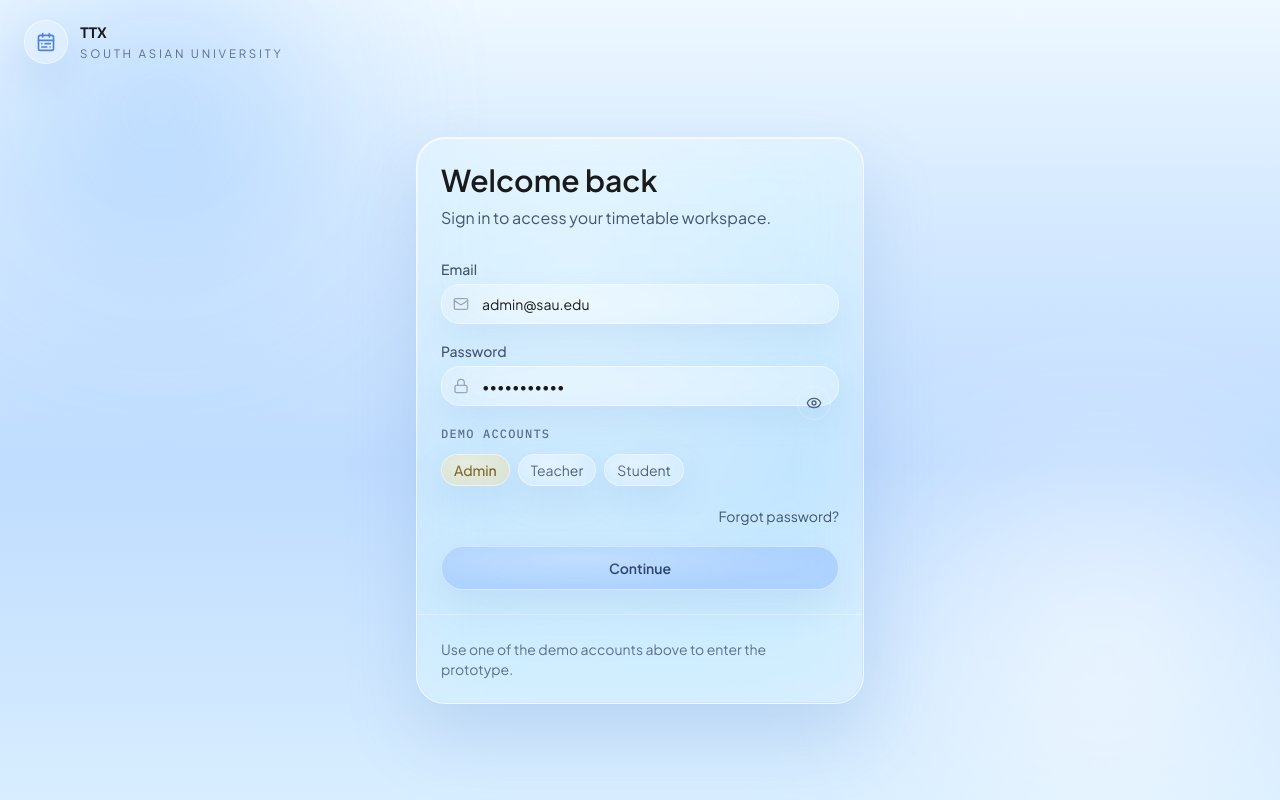
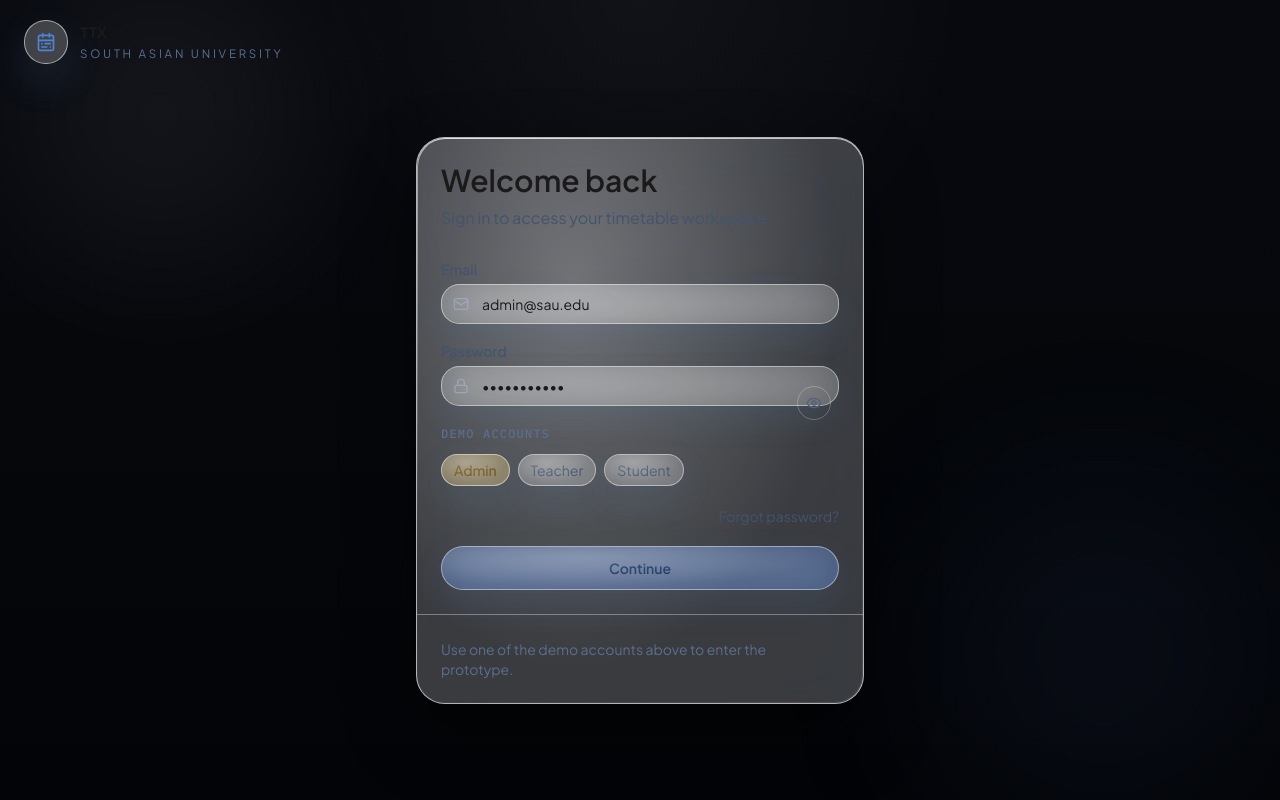
Before and after one commit to potlasrisharan/intelligent-timetable-generator, a Next.js app: page /auth/login in a window 1280 px wide. Built offline with nearby package versions, Linux system fonts and the light colour scheme; no server answers.

Commit message:
Tone down glass wallpaper to dark backdrop

```diff
--- a/app/globals.css
+++ b/app/globals.css
@@ -6,8 +6,8 @@
   --font-plus-jakarta: "Plus Jakarta Sans";
   --font-space-grotesk: "Space Grotesk";
   --font-ibm-plex-mono: "IBM Plex Mono";
-  --background: #dff0ff;
-  --foreground: #1a1a1a;
+  --background: #06080d;
+  --foreground: #eef2fb;
   --card: rgba(255, 255, 255, 0.18);
   --card-foreground: #1a1a1a;
   --popover: rgba(255, 255, 255, 0.2);
@@ -44,8 +44,8 @@
   --surface-soft: rgba(255, 255, 255, 0.14);
   --line-subtle: rgba(255, 255, 255, 0.46);
   --line-strong: rgba(255, 255, 255, 0.62);
-  --glow-silver: rgba(126, 176, 255, 0.16);
-  --glow-amber: rgba(255, 214, 115, 0.22);
+  --glow-silver: rgba(255, 255, 255, 0.1);
+  --glow-amber: rgba(255, 214, 115, 0.16);
   --success: #34d399;
   --warning: #fbbf24;
   --danger: #fb7185;
@@ -55,7 +55,7 @@
   --glass-panel-bg: rgba(255, 255, 255, 0.18);
   --glass-panel-bg-strong: rgba(255, 255, 255, 0.22);
   --glass-panel-bg-soft: rgba(255, 255, 255, 0.15);
-  --glass-shadow: 0 30px 70px rgba(101, 142, 201, 0.22);
+  --glass-shadow: 0 30px 70px rgba(0, 0, 0, 0.42);
 }
 
 @theme inline {
@@ -114,7 +114,8 @@
     min-height: 100vh;
     position: relative;
     background:
-      linear-gradient(180deg, #eef8ff 0%, #d9ecff 22%, #bfdcff 58%, #d8eeff 100%);
+      radial-gradient(circle at top, rgba(255, 255, 255, 0.04), transparent 32%),
+      linear-gradient(180deg, #07090f 0%, #05070b 48%, #030407 100%);
     font-feature-settings: "cv03", "cv04", "cv11";
   }
 
@@ -135,7 +136,7 @@
     left: -4rem;
     width: 28rem;
     height: 28rem;
-    background: radial-gradient(circle, rgba(121, 182, 255, 0.58), transparent 70%);
+    background: radial-gradient(circle, rgba(255, 255, 255, 0.1), transparent 70%);
   }
 
   body::after {
@@ -143,12 +144,12 @@
     bottom: -8rem;
     width: 34rem;
     height: 34rem;
-    background: radial-gradient(circle, rgba(255, 255, 255, 0.85), transparent 72%);
+    background: radial-gradient(circle, rgba(79, 110, 173, 0.12), transparent 72%);
   }
 
   ::selection {
-    background: rgba(115, 171, 255, 0.25);
-    color: var(--glass-text-strong);
+    background: rgba(255, 255, 255, 0.18);
+    color: #ffffff;
   }
 
   h1,
@@ -205,15 +206,15 @@
     border: 0.5px solid var(--line-strong);
     box-shadow:
       inset 0 1px 0 rgba(255, 255, 255, 0.56),
-      0 20px 48px rgba(101, 142, 201, 0.16);
+      0 20px 48px rgba(0, 0, 0, 0.3);
     backdrop-filter: blur(28px) saturate(160%);
     -webkit-backdrop-filter: blur(28px) saturate(160%);
   }
 
   .grid-mask {
     background-image:
-      linear-gradient(to right, rgba(255, 255, 255, 0.14) 1px, transparent 1px),
-      linear-gradient(to bottom, rgba(255, 255, 255, 0.14) 1px, transparent 1px);
+      linear-gradient(to right, rgba(255, 255, 255, 0.06) 1px, transparent 1px),
+      linear-gradient(to bottom, rgba(255, 255, 255, 0.06) 1px, transparent 1px);
     background-size: 44px 44px;
     mask-image: radial-gradient(circle at center, black 42%, transparent 100%);
   }
@@ -258,9 +259,9 @@
     padding: 1px;
     background: linear-gradient(
       135deg,
-      rgba(255, 255, 255, 0.75),
+      rgba(255, 255, 255, 0.68),
       transparent 40%,
-      rgba(167, 206, 255, 0.38)
+      rgba(255, 255, 255, 0.16)
     );
     -webkit-mask:
       linear-gradient(#fff 0 0) content-box,
@@ -284,7 +285,7 @@
   }
 
   .metric-glow-silver {
-    box-shadow: 0 0 0 1px rgba(255, 255, 255, 0.46), 0 18px 44px rgba(121, 182, 255, 0.16);
+    box-shadow: 0 0 0 1px rgba(255, 255, 255, 0.46), 0 18px 44px rgba(255, 255, 255, 0.08);
   }
 
   .metric-glow-amber {
--- a/components/shared/dotted-surface.tsx
+++ b/components/shared/dotted-surface.tsx
@@ -20,7 +20,7 @@ export function DottedSurface({ className }: { className?: string }) {
     }
 
     const scene = new THREE.Scene()
-    scene.fog = new THREE.Fog(0xddeeff, 1800, 8200)
+    scene.fog = new THREE.Fog(0x05070b, 1800, 8200)
 
     const camera = new THREE.PerspectiveCamera(
       58,
@@ -54,7 +54,7 @@ export function DottedSurface({ className }: { className?: string }) {
           y * separation - (amountY * separation) / 2,
         )
 
-        colors.push(0.47, 0.68, 0.96)
+        colors.push(0.82, 0.86, 0.94)
       }
     }
 
@@ -65,7 +65,7 @@ export function DottedSurface({ className }: { className?: string }) {
       size: 6.5,
       vertexColors: true,
       transparent: true,
-      opacity: 0.36,
+      opacity: 0.24,
       sizeAttenuation: true,
     })
 
@@ -125,7 +125,7 @@ export function DottedSurface({ className }: { className?: string }) {
       )}
     >
       <div className="grid-mask absolute inset-0 opacity-20" />
-      <div className="absolute inset-0 bg-[radial-gradient(circle_at_15%_12%,rgba(255,255,255,0.75),transparent_24%),radial-gradient(circle_at_78%_18%,rgba(115,171,255,0.28),transparent_20%),radial-gradient(circle_at_70%_78%,rgba(178,221,255,0.34),transparent_26%)]" />
+      <div className="absolute inset-0 bg-[radial-gradient(circle_at_15%_12%,rgba(255,255,255,0.12),transparent_22%),radial-gradient(circle_at_78%_18%,rgba(255,255,255,0.06),transparent_18%),radial-gradient(circle_at_70%_78%,rgba(113,132,176,0.1),transparent_24%)]" />
     </div>
   )
 }
```
